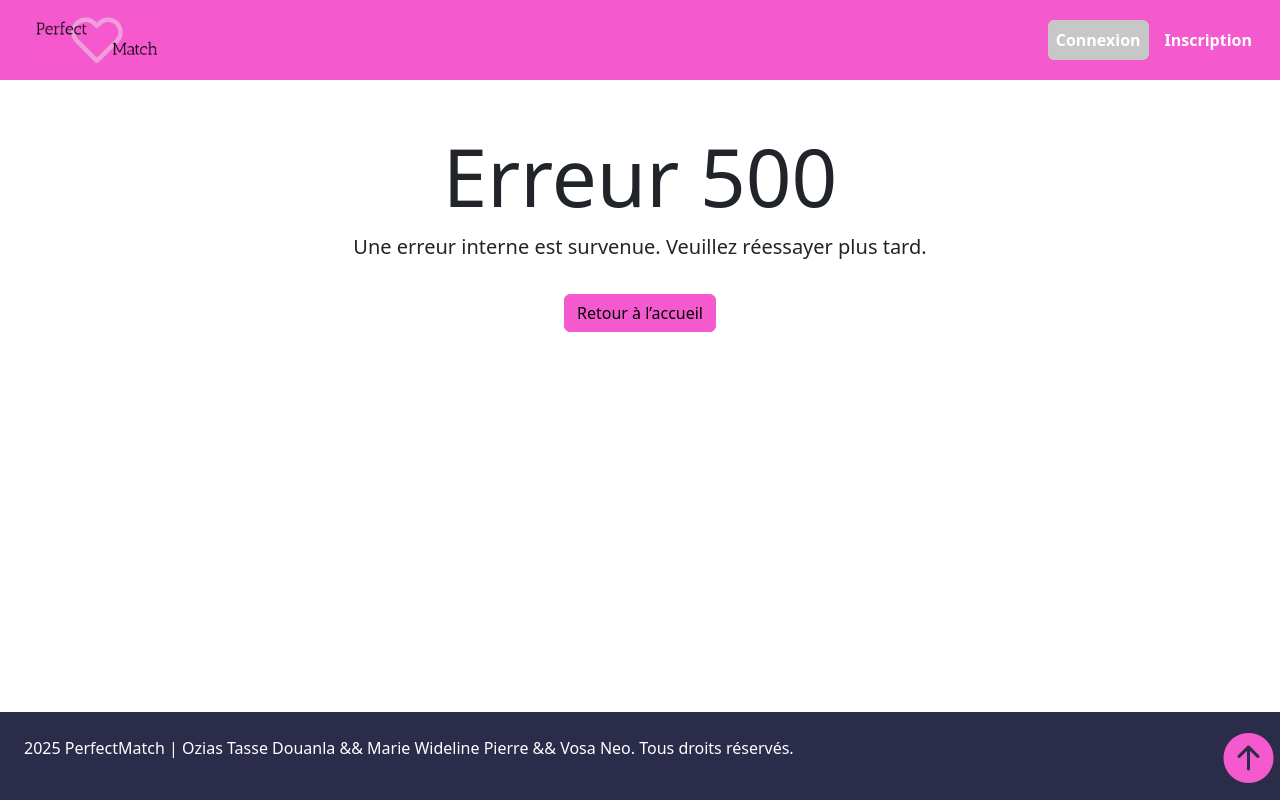
After one commit to Ozias22/Projet-Web, a Django app: template PerfectMatch/templates/500.html in a window 1280 px wide. The commit adds this page. Run offline with Django 3.2, Linux system fonts and the light colour scheme; the template is opened without the code that fills it, so the values that code supplies are empty; style sheets or scripts are compiled from the project's sources.

Commit message:
feat(page erreur): fix + ajout

```diff
--- a/PerfectMatch/static/scss/styles.scss
+++ b/PerfectMatch/static/scss/styles.scss
@@ -15,11 +15,26 @@ $text-titre: "Lilita One", serif;
 @import "partials/bootstrap";
 
 /*** Début des styles personnalisés ***/
+html,
+body {
+  height: 100%;
+}
+
+body {
+  display: flex;
+  flex-direction: column;
+  min-height: 100vh;
+}
+
+main {
+  flex: 1 0 auto;
+}
 
 footer {
   bottom: 0;
   background-color: $dark;
   margin-top: 3rem;
+  flex-shrink: 0;
   @extend .text-white;
   @extend .p-1;
 }
--- /dev/null
+++ b/PerfectMatch/templates/500.html
@@ -0,0 +1,13 @@
+{% extends "utilisateurs/_modele.html" %} {% block title %}Erreur serveur
+interne{%endblock %} {% block main %}
+<div class="container text-center py-5">
+  <h1 class="display-1">Erreur 500</h1>
+  <p class="lead">
+    Une erreur interne est survenue. Veuillez réessayer plus tard.
+  </p>
+  <a href="{% url 'connexion' %}" class="btn btn-primary mt-3">
+    Retour à l’accueil
+  </a>
+</div>
+
+{%endblock%}
```
Also changed, not shown: PerfectMatch/templates/403.html (added, +11 -0 lines), PerfectMatch/templates/404.html (added, +11 -0 lines).
